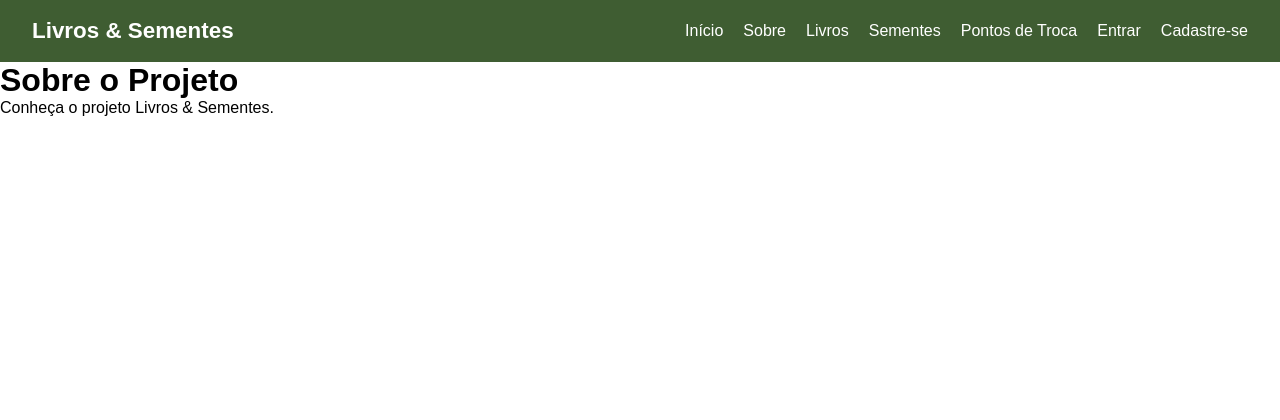
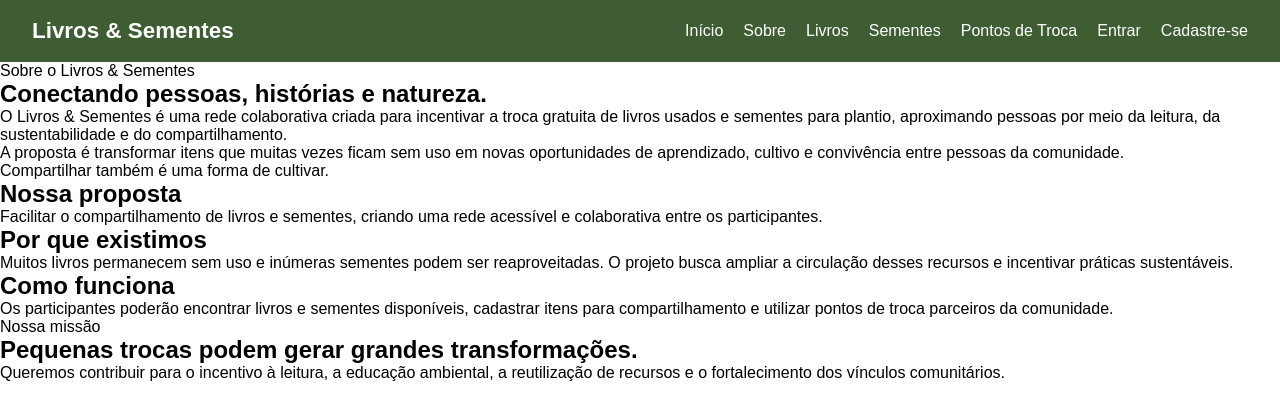
Before and after one commit to bsimaslarissaa/livros-e-sementes, a React (Vite) app: page /sobre in a window 1280 px wide. Shown: the top 420 px of the page. Built offline with nearby package versions, Linux system fonts and the light colour scheme.

Commit message:
Atualiza pagina Sobre e configura rotas do Vercel

```diff
--- a/src/pages/Sobre.jsx
+++ b/src/pages/Sobre.jsx
@@ -1,9 +1,81 @@
 function Sobre() {
   return (
-    <div>
-      <h1>Sobre o Projeto</h1>
-      <p>Conheça o projeto Livros & Sementes.</p>
-    </div>
+    <main className="sobre">
+      <section className="sobre-hero">
+        <div className="sobre-conteudo">
+          <p className="sobre-subtitulo">Sobre o Livros & Sementes</p>
+
+          <h1>
+            Conectando pessoas,
+            histórias e natureza.
+          </h1>
+
+          <p>
+            O Livros & Sementes é uma rede colaborativa criada para incentivar
+            a troca gratuita de livros usados e sementes para plantio,
+            aproximando pessoas por meio da leitura, da sustentabilidade e do
+            compartilhamento.
+          </p>
+
+          <p>
+            A proposta é transformar itens que muitas vezes ficam sem uso em
+            novas oportunidades de aprendizado, cultivo e convivência entre
+            pessoas da comunidade.
+          </p>
+        </div>
+
+        <div className="sobre-destaque">
+          <span>Compartilhar também é uma forma de cultivar.</span>
+        </div>
+      </section>
+
+      <section className="sobre-blocos">
+        <article className="sobre-card">
+          <h2>Nossa proposta</h2>
+
+          <p>
+            Facilitar o compartilhamento de livros e sementes, criando uma
+            rede acessível e colaborativa entre os participantes.
+          </p>
+        </article>
+
+        <article className="sobre-card">
+          <h2>Por que existimos</h2>
+
+          <p>
+            Muitos livros permanecem sem uso e inúmeras sementes podem ser
+            reaproveitadas. O projeto busca ampliar a circulação desses
+            recursos e incentivar práticas sustentáveis.
+          </p>
+        </article>
+
+        <article className="sobre-card">
+          <h2>Como funciona</h2>
+
+          <p>
+            Os participantes poderão encontrar livros e sementes disponíveis,
+            cadastrar itens para compartilhamento e utilizar pontos de troca
+            parceiros da comunidade.
+          </p>
+        </article>
+      </section>
+
+      <section className="sobre-missao">
+        <div>
+          <p className="sobre-subtitulo">Nossa missão</p>
+
+          <h2>
+            Pequenas trocas podem gerar grandes transformações.
+          </h2>
+
+          <p>
+            Queremos contribuir para o incentivo à leitura, a educação
+            ambiental, a reutilização de recursos e o fortalecimento dos
+            vínculos comunitários.
+          </p>
+        </div>
+      </section>
+    </main>
   )
 }
 
```
Also changed, not shown: vercel.json (added).
